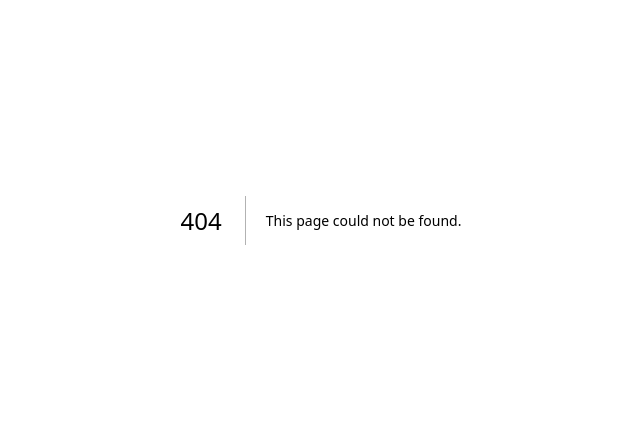
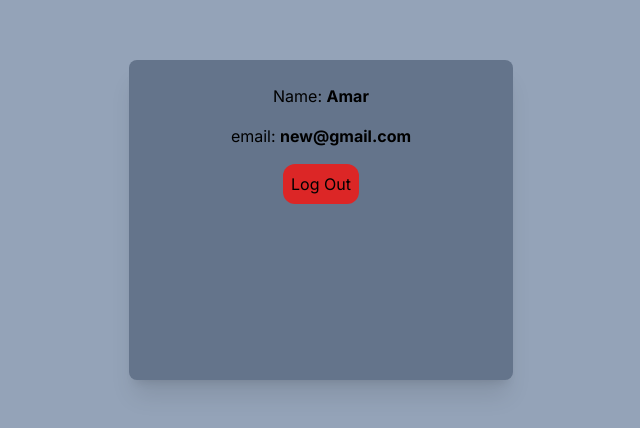
Before and after one commit to omegaopinmthechat/EmailAuthenticator, a Next.js app: page /dashbord in a window 1280 px wide. Before the commit this address had no page. Shown: the part 180-608 px from the top of the page, without its empty margins (319-959 px from the left). Built offline with nearby package versions, Linux system fonts and the light colour scheme.

Commit message:
fourth commit

```diff
--- /dev/null
+++ b/app/components/UserInfo.js
@@ -0,0 +1,19 @@
+export default function UserInfo() {
+    return (
+        <>
+          <div className="flex items-center justify-center min-h-screen bg-slate-400">
+            <div className="flex-col justify-center py-6 text-center rounded-lg shadow-xl h-80 w-96 bg-slate-500">
+                <div className="h-10">
+                    Name: <span className="font-bold">Amar</span>
+                </div>
+                <div className="h-10" >
+                    email: <span className="font-bold">new@gmail.com</span>
+                </div>
+                <div>
+                    <button className="p-2 bg-red-600 rounded-xl">Log Out</button>
+                </div>
+            </div>
+          </div>
+        </>
+    );
+}
--- /dev/null
+++ b/app/dashbord/page.js
@@ -0,0 +1,10 @@
+import React from 'react'
+import UserInfo from '../components/UserInfo'
+
+const page = () => {
+  return (
+    <UserInfo />
+  )
+}
+
+export default page
--- a/app/login/page.js
+++ b/app/login/page.js
@@ -7,7 +7,7 @@ const page = () => {
   let ref = useRef();
   return (
     <>
-      <div className="flex items-center justify-center min-h-screen">
+      <div className="flex items-center justify-center min-h-screen bg-slate-400">
         <div className="flex justify-center text-center rounded-lg h-80 w-96 bg-slate-500">
           <form className="justify-center" ref={ref}>
             {" "}
--- a/app/signup/page.js
+++ b/app/signup/page.js
@@ -7,7 +7,7 @@ const page = () => {
   let ref = useRef();
   return (
     <>
-      <div className="flex items-center justify-center min-h-screen">
+      <div className="flex items-center justify-center min-h-screen bg-slate-400">
         <div className="flex justify-center text-center rounded-lg h-80 w-96 bg-slate-500">
           <form className="justify-center" ref={ref}>
             {" "}
--- a/package.json
+++ b/package.json
@@ -9,6 +9,8 @@
     "lint": "next lint"
   },
   "dependencies": {
+    "bcryptjs": "^2.4.3",
+    "mongoose": "^8.6.0",
     "next": "14.2.7",
     "next-auth": "^4.24.7",
     "react": "^18",
```
Also changed, not shown: 1 other file (tests, documents, lock files or other folders).
